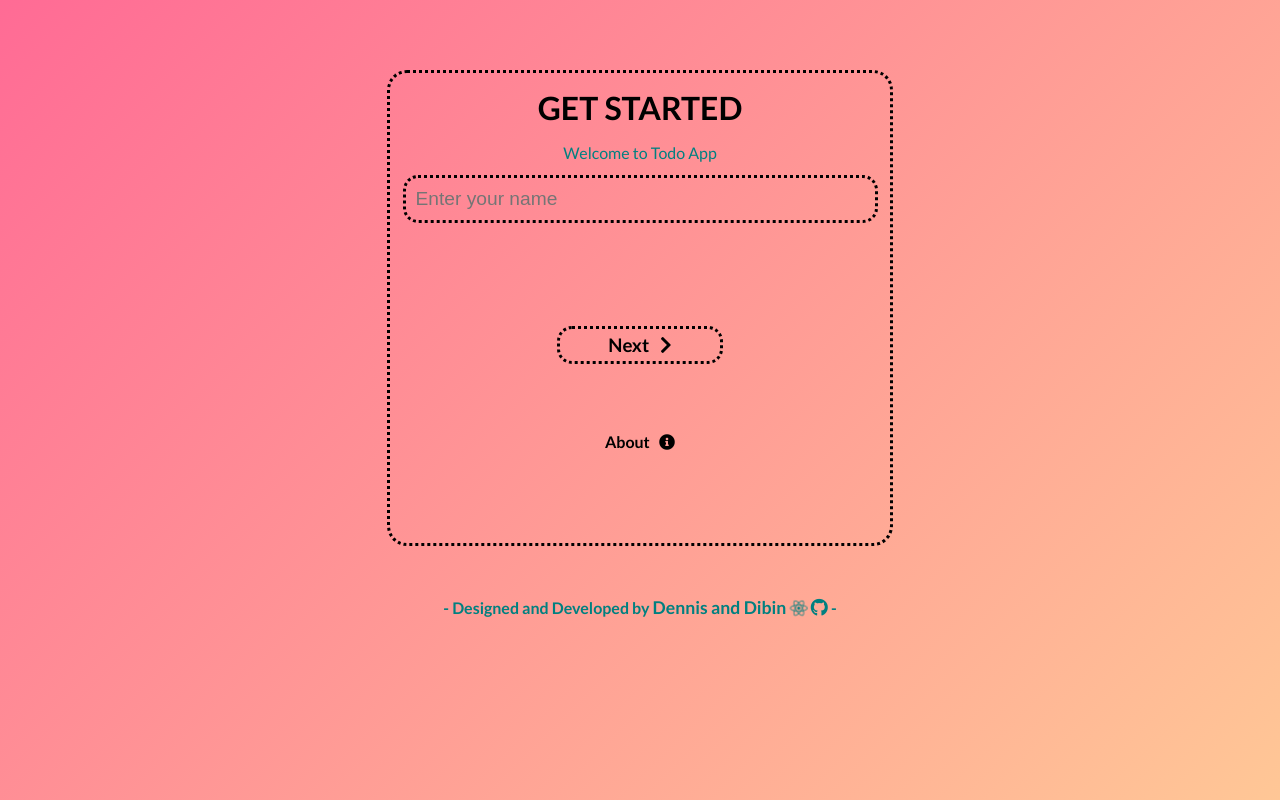
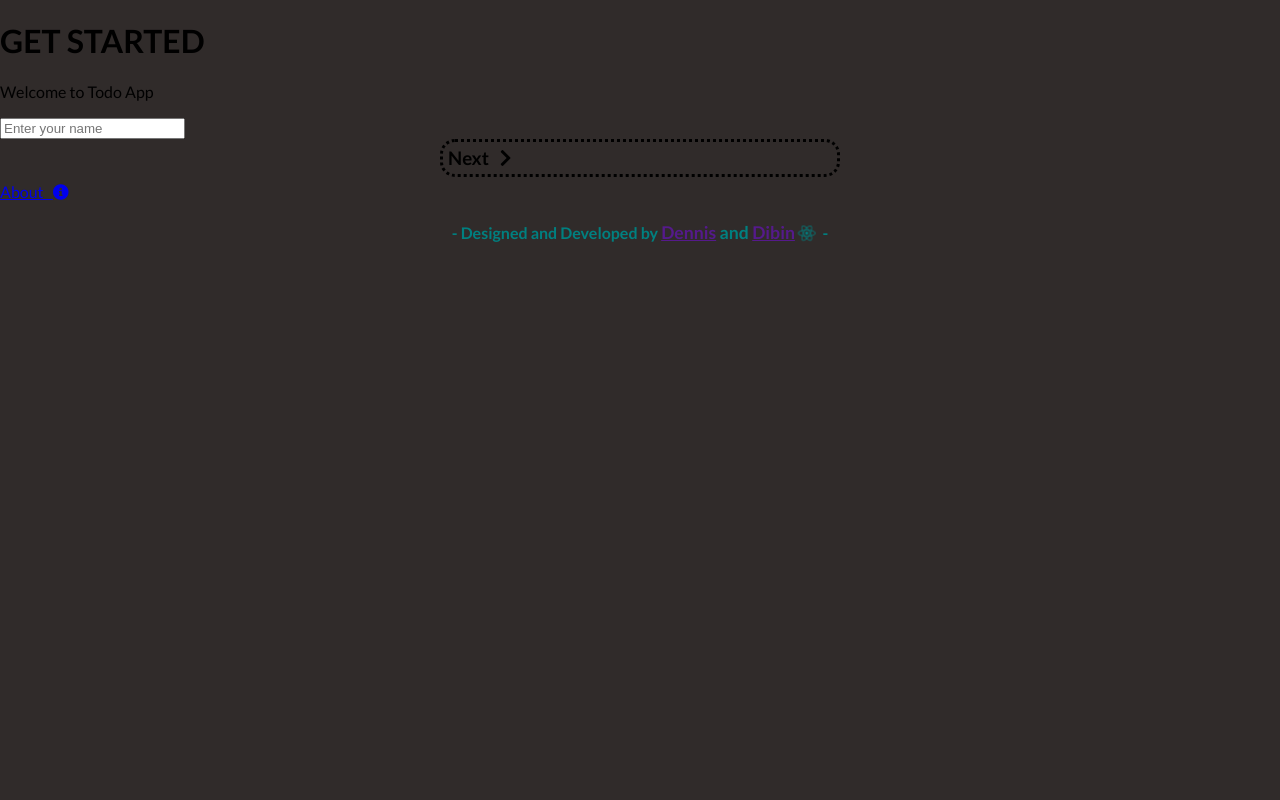
Before and after one commit to Dennis-Neduvelil/React-TodoApp, a React (Create React App) app: page /#/ in a window 1280 px wide. Built offline with nearby package versions, Linux system fonts and the light colour scheme.

Commit message:
Footer changed

```diff
--- a/src/App.js
+++ b/src/App.js
@@ -1,10 +1,10 @@
 import React from "react";
 import { HashRouter as Router, Route } from "react-router-dom";
-import About from "./components/about";
 import Todo from "./components/todo";
 import Todoclass from "./components/todoclass";
-import Footer from "./footer";
+import Footer from "./components/Footer";
 import Home from "./Home";
+import "./Style.css"
 
 function App() {
   return (
@@ -12,7 +12,6 @@ function App() {
       <Route path="/" exact component={Home} />
       <Route path="/class" component={Todoclass} />
       <Route path="/function" component={Todo} />
-      <Route path="/about" component={About} />
       <Footer />
     </Router>
   );
--- a/src/Home.js
+++ b/src/Home.js
@@ -1,6 +1,6 @@
 import React, { PureComponent } from "react";
 import Menu from "./components/Menu";
-import Welcome from "./components/welcome";
+import User from "./components/userRegistration";
 
 class Home extends PureComponent {
   state = {
@@ -25,7 +25,7 @@ class Home extends PureComponent {
     if (this.state.login === true) {
       return <Menu />;
     } else {
-      return <Welcome />;
+      return <User />;
     }
   }
 }
--- a/src/components/todoapp.css
+++ b/src/Style.css
@@ -1,10 +1,17 @@
 @import url("https://fonts.googleapis.com/css2?family=Lato:wght@400;700;900&display=swap");
+
+:root {
+    --primary-color: #F3FFFD;
+    --primary-color-hover: #E6FFFB;
+    --background-color: #302B2A;
+  }
+
 body {
   margin: 0;
   padding: 0;
   overflow-x: hidden;
   font-family: "Lato", sans-serif;
-  background-image: linear-gradient(-45deg, #ffc796 0%, #ff6b95 100%);
+  background-color: var(--background-color);
   min-height: 100vh;
   max-width: 100vw;
 }
@@ -38,6 +45,20 @@ h3 {
   margin-left: 10px;
   margin-right: 10px;
 }
+
+button {
+    background-color: var(--primary-color);
+    color: white;
+    font-size: 16px;
+    font-weight: 700;
+    border: none;
+    padding: 10px;
+    border-radius: 10px;
+  }
+
+  button:hover {
+    background-color: var(--primary-color-hover);
+  }
 
 .cdiv input {
   background-color: transparent;
@@ -110,6 +131,9 @@ h3 {
   text-align: justify;
   margin: 25px;
 }
+
+/* <======Footer======> */
+
 footer h4 {
   text-align: center;
   color: teal;
--- /dev/null
+++ b/src/components/Footer.js
@@ -0,0 +1,16 @@
+import React from "react";
+
+export default function Footer() {
+  return (
+    <footer>
+      <h4>
+        - Designed and Developed by{" "}
+        <span>
+          {" "}
+          <a href="">Dennis</a> and <a href="">Dibin</a> <i className="fab fa-x fa-react fa-spin"></i>&nbsp;
+        </span>{" "}
+        -
+      </h4>
+    </footer>
+  );
+}
--- a/src/components/about.js
+++ /dev/null
@@ -1,40 +0,0 @@
-import React from "react";
-import { Link } from "react-router-dom";
-const cdiv = { "margin-top": "70px" };
-const j = {
-  position: "relative",
-  bottom: "7px",
-  cursor: "pointer",
-  "text-decoration": "none",
-  color: "black",
-  "font-weight": "bold",
-};
-export default function About() {
-  return (
-    <div className="fdiv">
-      <div className="cdiv" style={cdiv}>
-        <h1>About Todo App</h1>
-        <p className="warning justify">
-          Hey guys <br />
-          pardon my english:)
-          <br />
-          <br />
-          This is a simple Todo app developed using react, i just developed This
-          Todo app for learn react and how to use the component based web
-          library's. in this tiny Todo app i added two lists they are actually
-          not two lists, one is class component based list and other is function
-          component based list :p but you can use it as two lists lol!!!
-          <br />
-          <br />
-          In this app i added basic functionalitys like add edit delete and
-          check and i developed it as a prograssive web app so you can use even
-          in offline and it uses browser local storage as database so dont
-          remember to clear storage!!!
-        </p>
-        <Link style={j} to="/">
-          Home &nbsp;&nbsp;<i class="fas fa-arrow-left"></i>
-        </Link>
-      </div>
-    </div>
-  );
-}
--- a/src/components/todoComponent.js
+++ b/src/components/todoComponent.js
@@ -1,6 +1,5 @@
 import React from "react";
 import Head from "./Head";
-import "./todoapp.css";
 
 export default function todoComponent(props) {
   return (
--- a/src/components/welcome.js
+++ b/src/components/userRegistration.js
@@ -1,19 +1,7 @@
 import React, { useState } from "react";
 import { Link, useHistory } from "react-router-dom";
-export default function Welcome() {
-  //styles
 
-  const cdiv = { "margin-top": "70px" };
-  const input = { width: "95%" };
-  const i = { "margin-top": "100px" };
-  const j = {
-    position: "relative",
-    bottom: "-63px",
-    cursor: "pointer",
-    "text-decoration": "none",
-    color: "black",
-    "font-weight": "bold",
-  };
+export default function User() {
   //use hooks
   let history = useHistory();
 
@@ -58,22 +46,22 @@ export default function Welcome() {
 
   return (
     <div>
-      <div className="fdiv" style={cdiv}>
-        <div className="cdiv">
+      <div className="">
+        <div className="">
           <h1>GET STARTED</h1>
           <p className={warning}>{status}</p>
           <input
             onChange={inputHandler}
             name={uname}
             value={uname}
-            style={input}
+
             type="text"
             placeholder="Enter your name"
           />
-          <h3 onClick={btnHndl} style={i}>
+          <h3 onClick={btnHndl} >
             Next &nbsp;&nbsp;<i class="fas fa-chevron-right "></i>
           </h3>
-          <Link style={j} to="/about">
+          <Link to="/about">
             About &nbsp;&nbsp;<i class="fas fa-info-circle"></i>
           </Link>
         </div>
--- a/src/footer.js
+++ /dev/null
@@ -1,22 +0,0 @@
-import React from "react";
-
-export default function Footer() {
-  return (
-    <footer>
-      <h4>
-        - Designed and Developed by{" "}
-        <span>
-          {" "}
-          Dennis and Dibin <i className="fab fa-x fa-react fa-spin"></i>&nbsp;
-          <i
-            onClick={() => {
-              window.open("https://github.com/Dennis-Neduvelil/React-TodoApp");
-            }}
-            class="fab fa-github"
-          ></i>
-        </span>{" "}
-        -
-      </h4>
-    </footer>
-  );
-}
```
